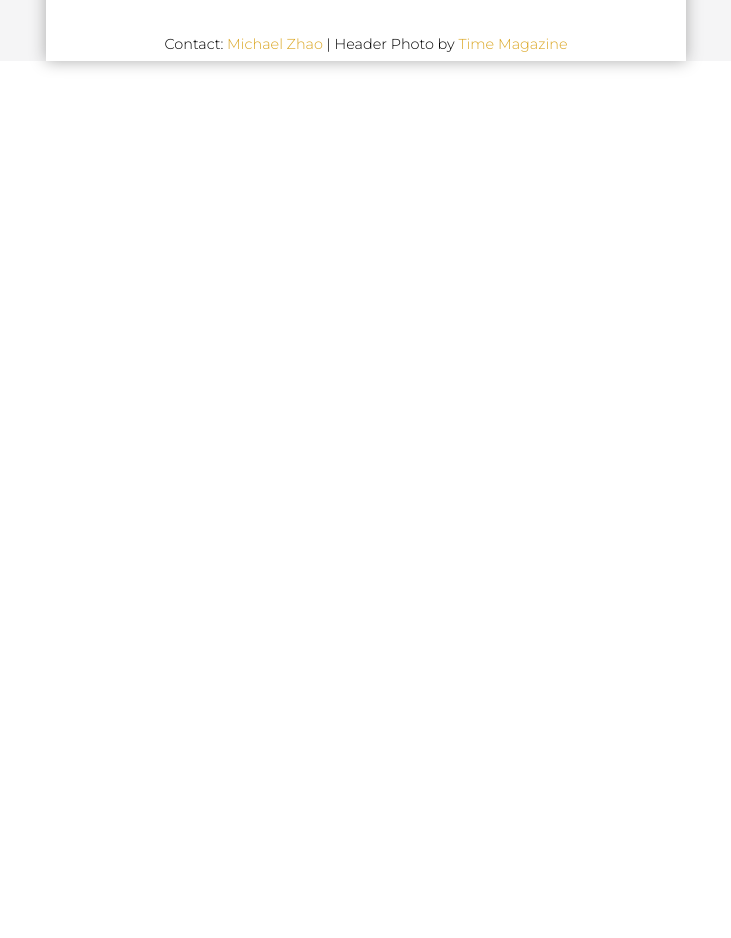
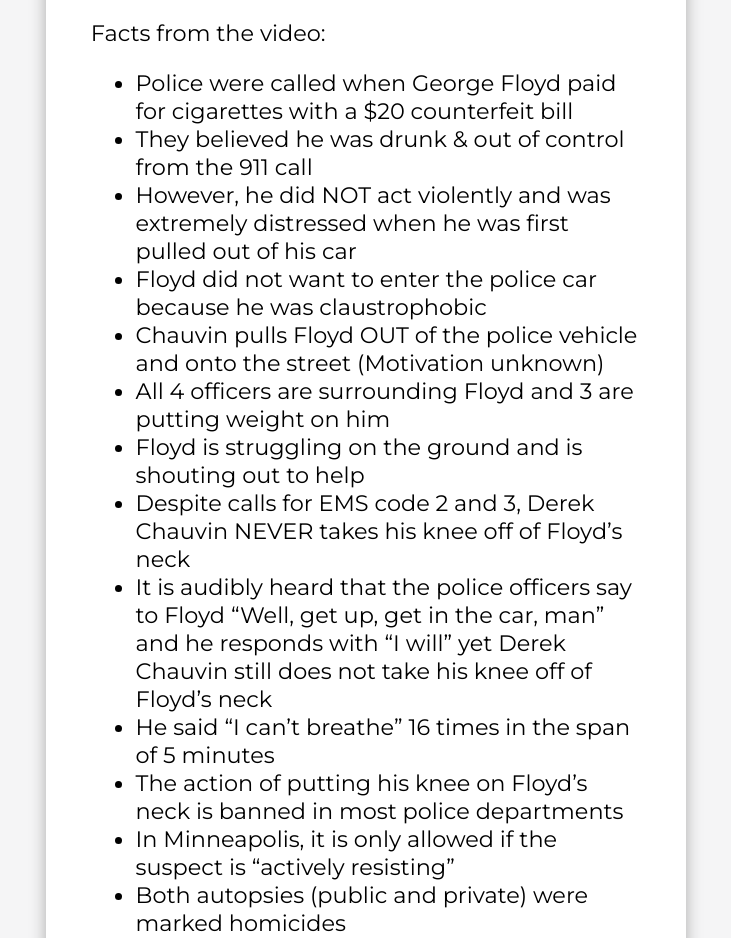
Before and after one commit to MichaelZhao21/advocacy, a React (Create React App) app: page /george-floyd-protests in a window 1280 px wide. Shown: the part 900-1838 px from the top of the page, without its empty margins (274-1005 px from the left). Before the commit the page ends 961 px from the top, so only its background shows below. Built offline with nearby package versions, Linux system fonts and the light colour scheme.

Commit message:
Video analysis + quote

```diff
--- a/src/files/quotes.json
+++ b/src/files/quotes.json
@@ -19,6 +19,7 @@
         ["Peace is not merely a distant goal that we seek, but a means by which we arrive at that goal.", "Martin Luther King, Jr."],
         ["Laundry is the only thing that should be separated by color.", "Author Unknown"],
         ["People only see what they are prepared to see.", "Ralph Waldo Emerson"],
-        ["We must learn to live together as brothers or perish together as fools.", "Martin Luther King, Jr."]
+        ["We must learn to live together as brothers or perish together as fools.", "Martin Luther King, Jr."],
+        ["All lives can't matter until black lives matter.", "Tess Holliday"]
     ]
 }
--- a/src/pages/GeorgeProtests.js
+++ b/src/pages/GeorgeProtests.js
@@ -17,12 +17,31 @@ class GeorgeProtests extends React.Component {
                     <div className="spacer"></div>
                     <a className="link link-list" href={Case}>Derek Chauvin's Case 5/29/2020</a>
                     <a className="link link-list" href={Autopsy}>George Floyd's Autopsy 5/26/2020</a>
+
                     <h2>George Floyd Case Explained</h2>
                     <div className="video">
                         <iframe title="New York Times Video - Embed Player" width="480" height="321" frameborder="0" scrolling="no" allowfullscreen="true" marginheight="0" marginwidth="0" id="nyt_video_player" src="https://www.nytimes.com/video/players/offsite/index.html?videoId=100000007159353"></iframe>
                     </div>
+                    <p>Facts from the video: </p>
+                    <ul>
+                        <li>Police were called when George Floyd paid for cigarettes with a $20 counterfeit bill</li>
+                        <li>They believed he was drunk & out of control from the 911 call</li>
+                        <li>However, he did NOT act violently and was extremely distressed when he was first pulled out of his car</li>
+                        <li>Floyd did not want to enter the police car because he was claustrophobic</li>
+                        <li>Chauvin pulls Floyd OUT of the police vehicle and onto the street (Motivation unknown)</li>
+                        <li>All 4 officers are surrounding Floyd and 3 are putting weight on him</li>
+                        <li>Floyd is struggling on the ground and is shouting out to help</li>
+                        <li>Despite calls for EMS code 2 and 3, Derek Chauvin NEVER takes his knee off of Floyd’s neck</li>
+                        <li>It is audibly heard that the police officers say to Floyd “Well, get up, get in the car, man” and he responds with “I will” yet Derek Chauvin still does not take his knee off of Floyd’s neck</li>
+                        <li>He said “I can’t breathe” 16 times in the span of 5 minutes</li>
+                        <li>The action of putting his knee on Floyd’s neck is banned in most police departments</li>
+                        <li>In Minneapolis, it is only allowed if the suspect is “actively resisting”</li>
+                        <li>Both autopsies (public and private) were marked homicides</li>
+                        <li>(As of 6/4/2020) Chauvin is charged with 2nd degree murder and the 3 other cops were charged with aiding and abetting murder</li>
+                        <li><b>8 minutes and 46 seconds.</b> That’s how long Chauvin’s knee was on Floyd’s neck</li>
+                    </ul>
+
                     <div className="spacer"></div>
-
                     <Footer credit="Time Magazine" link="https://time.com/5845632/london-protests-george-floyd/"></Footer>
                 </div>
             </div>
```
